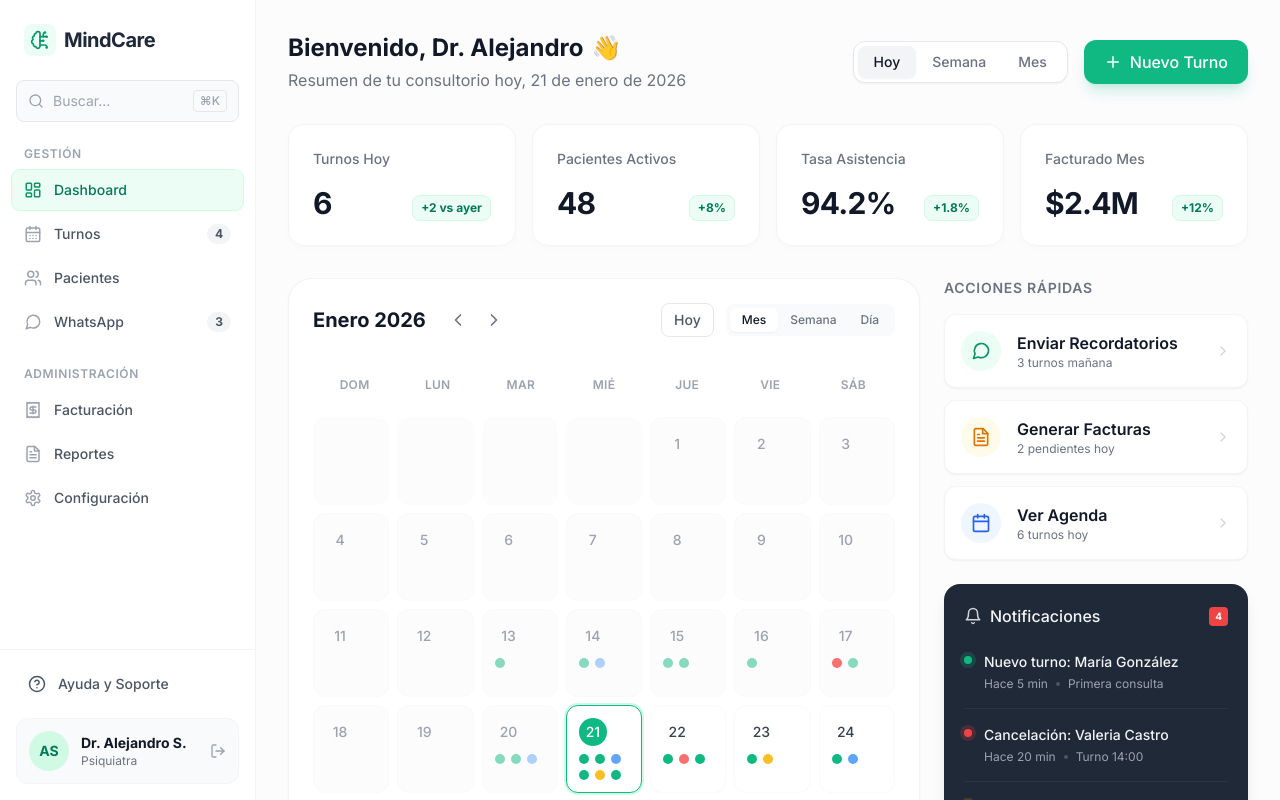
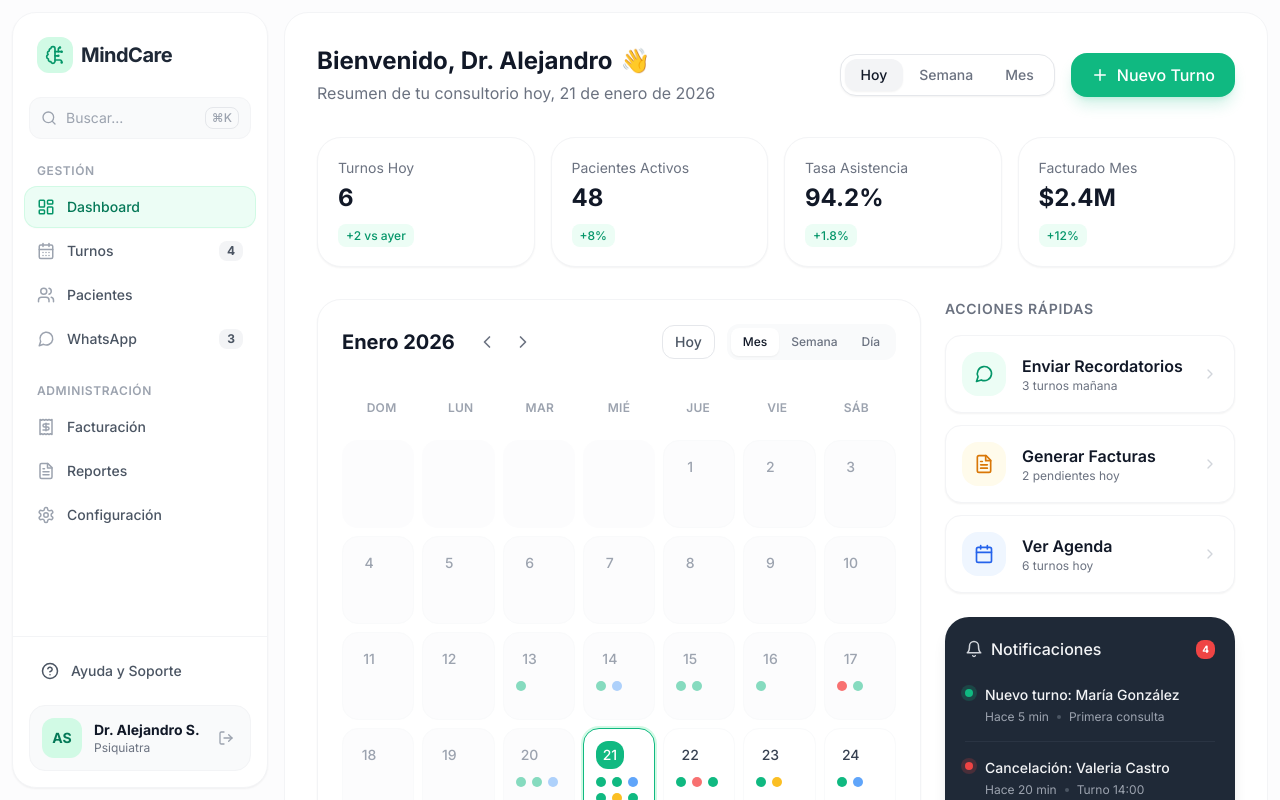
Before and after one commit to aidaptivecom-pixel/CRM-MEDICO, a React (Vite) app: page / in a window 1280 px wide. Shown: the top 800 px of the page. Built offline with nearby package versions, Linux system fonts and the light colour scheme.

Commit message:
Apply rounded borders to sidebar and main dashboard container

```diff
--- a/src/App.tsx
+++ b/src/App.tsx
@@ -90,7 +90,7 @@ function App() {
         return <FacturacionPage />;
       default:
         return (
-          <div className="bg-white rounded-2xl border border-gray-100 p-12 text-center">
+          <div className="bg-white rounded-3xl border border-gray-100 p-12 text-center">
             <p className="text-gray-500">Página en construcción</p>
           </div>
         );
@@ -100,10 +100,10 @@ function App() {
   const buttonConfig = getButtonConfig();
 
   return (
-    <div className="min-h-screen bg-gray-50/50">
+    <div className="min-h-screen bg-gray-50/50 p-3">
       <Sidebar currentPage={currentPage} onNavigate={setCurrentPage} />
 
-      <main className="md:ml-64 p-6 lg:p-8">
+      <main className="md:ml-[272px] p-6 lg:p-8 bg-white rounded-3xl min-h-[calc(100vh-24px)] border border-gray-100">
         <Header
           title={getPageTitle()}
           subtitle={getPageSubtitle()}
--- a/src/components/Calendar.tsx
+++ b/src/components/Calendar.tsx
@@ -55,23 +55,23 @@ const Calendar: React.FC = () => {
         <div className="flex items-center gap-4">
           <h2 className="text-xl font-bold text-gray-900">Enero 2026</h2>
           <div className="flex gap-1">
-            <button className="p-1.5 hover:bg-gray-100 rounded-full text-gray-500 transition-colors">
+            <button className="p-1.5 hover:bg-gray-100 rounded-xl text-gray-500 transition-colors">
               <ChevronLeft size={20} />
             </button>
-            <button className="p-1.5 hover:bg-gray-100 rounded-full text-gray-500 transition-colors">
+            <button className="p-1.5 hover:bg-gray-100 rounded-xl text-gray-500 transition-colors">
               <ChevronRight size={20} />
             </button>
           </div>
         </div>
 
         <div className="flex items-center gap-3">
-          <button className="text-sm font-medium text-gray-600 px-3 py-1.5 border border-gray-200 rounded-lg hover:bg-gray-50 transition-colors">
+          <button className="text-sm font-medium text-gray-600 px-3 py-1.5 border border-gray-200 rounded-xl hover:bg-gray-50 transition-colors">
             Hoy
           </button>
-          <div className="bg-gray-50 p-1 rounded-lg flex text-xs font-medium text-gray-500">
-            <button className="px-3 py-1 bg-white text-gray-900 shadow-sm rounded-md">Mes</button>
-            <button className="px-3 py-1 hover:text-gray-700 transition-colors">Semana</button>
-            <button className="px-3 py-1 hover:text-gray-700 transition-colors">Día</button>
+          <div className="bg-gray-50 p-1 rounded-xl flex text-xs font-medium text-gray-500">
+            <button className="px-3 py-1.5 bg-white text-gray-900 shadow-sm rounded-lg">Mes</button>
+            <button className="px-3 py-1.5 hover:text-gray-700 transition-colors rounded-lg">Semana</button>
+            <button className="px-3 py-1.5 hover:text-gray-700 transition-colors rounded-lg">Día</button>
           </div>
         </div>
       </div>
@@ -86,7 +86,7 @@ const Calendar: React.FC = () => {
 
       <div className="grid grid-cols-7 gap-y-2 gap-x-2 flex-1 auto-rows-fr">
         {[...Array(4)].map((_, i) => (
-          <div key={`prev-${i}`} className="min-h-[80px] p-2 bg-gray-50/50 rounded-xl border border-transparent"></div>
+          <div key={`prev-${i}`} className="min-h-[80px] p-2 bg-gray-50/50 rounded-2xl border border-transparent"></div>
         ))}
 
         {[...Array(31)].map((_, i) => {
@@ -99,7 +99,7 @@ const Calendar: React.FC = () => {
             <div
               key={day}
               className={`
-                relative min-h-[80px] p-3 rounded-xl border transition-all duration-200 group hover:shadow-md
+                relative min-h-[80px] p-3 rounded-2xl border transition-all duration-200 group hover:shadow-md
                 ${isToday
                   ? 'bg-white border-emerald-500 shadow-sm ring-2 ring-emerald-100'
                   : isPast
@@ -108,7 +108,7 @@ const Calendar: React.FC = () => {
               `}
             >
               <span className={`
-                text-sm font-medium mb-2 block w-7 h-7 flex items-center justify-center rounded-full
+                text-sm font-medium mb-2 block w-7 h-7 flex items-center justify-center rounded-xl
                 ${isToday
                   ? 'bg-emerald-500 text-white'
                   : isPast
@@ -140,7 +140,7 @@ const Calendar: React.FC = () => {
           <div className="flex items-center gap-1.5"><div className="w-2 h-2 rounded-full bg-blue-400"></div><span className="text-gray-500">Primera</span></div>
         </div>
 
-        <div className="flex items-center gap-2 px-3 py-1.5 bg-emerald-50 text-emerald-700 rounded-full border border-emerald-100">
+        <div className="flex items-center gap-2 px-3 py-1.5 bg-emerald-50 text-emerald-700 rounded-2xl border border-emerald-100">
           <div className="w-2 h-2 bg-emerald-500 rounded-full animate-pulse"></div>
           <span className="font-semibold">Doctoralia Premium Sincronizado</span>
           <CheckCircle2 size={12} className="ml-1" />
--- a/src/components/Header.tsx
+++ b/src/components/Header.tsx
@@ -33,16 +33,16 @@ const Header: React.FC<HeaderProps> = ({
       </div>
 
       <div className="flex items-center gap-4 self-start md:self-auto">
-        <div className="bg-white p-1 rounded-xl border border-gray-200 shadow-sm flex">
-          <button className="px-4 py-1.5 text-sm font-medium rounded-lg bg-gray-100 text-gray-900 shadow-sm">Hoy</button>
-          <button className="px-4 py-1.5 text-sm font-medium rounded-lg text-gray-500 hover:text-gray-900 hover:bg-gray-50 transition-colors">Semana</button>
-          <button className="px-4 py-1.5 text-sm font-medium rounded-lg text-gray-500 hover:text-gray-900 hover:bg-gray-50 transition-colors">Mes</button>
+        <div className="bg-white p-1 rounded-2xl border border-gray-200 shadow-sm flex">
+          <button className="px-4 py-1.5 text-sm font-medium rounded-xl bg-gray-100 text-gray-900 shadow-sm">Hoy</button>
+          <button className="px-4 py-1.5 text-sm font-medium rounded-xl text-gray-500 hover:text-gray-900 hover:bg-gray-50 transition-colors">Semana</button>
+          <button className="px-4 py-1.5 text-sm font-medium rounded-xl text-gray-500 hover:text-gray-900 hover:bg-gray-50 transition-colors">Mes</button>
         </div>
 
         {showNewButton && (
           <button
             onClick={onButtonClick}
-            className="flex items-center gap-2 bg-emerald-500 hover:bg-emerald-600 text-white px-5 py-2.5 rounded-xl font-medium transition-all shadow-lg shadow-emerald-500/20 active:scale-95"
+            className="flex items-center gap-2 bg-emerald-500 hover:bg-emerald-600 text-white px-5 py-2.5 rounded-2xl font-medium transition-all shadow-lg shadow-emerald-500/20 active:scale-95"
           >
             <Plus size={18} />
             <span>{buttonText}</span>
--- a/src/components/RightPanel.tsx
+++ b/src/components/RightPanel.tsx
@@ -8,9 +8,9 @@ const RightPanel: React.FC = () => {
       <section>
         <h3 className="text-sm font-semibold text-gray-500 uppercase tracking-wider mb-4">Acciones Rápidas</h3>
         <div className="space-y-3">
-          <button className="w-full bg-white p-4 rounded-xl border border-gray-100 shadow-sm hover:shadow-md hover:border-emerald-100 transition-all group text-left flex items-center justify-between">
+          <button className="w-full bg-white p-4 rounded-2xl border border-gray-100 shadow-sm hover:shadow-md hover:border-emerald-100 transition-all group text-left flex items-center justify-between">
             <div className="flex items-center gap-4">
-              <div className="w-10 h-10 rounded-full bg-emerald-50 flex items-center justify-center text-emerald-600 group-hover:scale-110 transition-transform">
+              <div className="w-11 h-11 rounded-2xl bg-emerald-50 flex items-center justify-center text-emerald-600 group-hover:scale-110 transition-transform">
                 <MessageCircle size={20} />
               </div>
               <div>
@@ -21,9 +21,9 @@ const RightPanel: React.FC = () => {
             <ChevronRight size={16} className="text-gray-300 group-hover:text-emerald-500" />
           </button>
 
-          <button className="w-full bg-white p-4 rounded-xl border border-gray-100 shadow-sm hover:shadow-md hover:border-amber-100 transition-all group text-left flex items-center justify-between">
+          <button className="w-full bg-white p-4 rounded-2xl border border-gray-100 shadow-sm hover:shadow-md hover:border-amber-100 transition-all group text-left flex items-center justify-between">
             <div className="flex items-center gap-4">
-              <div className="w-10 h-10 rounded-full bg-amber-50 flex items-center justify-center text-amber-600 group-hover:scale-110 transition-transform">
+              <div className="w-11 h-11 rounded-2xl bg-amber-50 flex items-center justify-center text-amber-600 group-hover:scale-110 transition-transform">
                 <FileText size={20} />
               </div>
               <div>
@@ -34,9 +34,9 @@ const RightPanel: React.FC = () => {
             <ChevronRight size={16} className="text-gray-300 group-hover:text-amber-500" />
           </button>
 
-          <button className="w-full bg-white p-4 rounded-xl border border-gray-100 shadow-sm hover:shadow-md hover:border-blue-100 transition-all group text-left flex items-center justify-between">
+          <button className="w-full bg-white p-4 rounded-2xl border border-gray-100 shadow-sm hover:shadow-md hover:border-blue-100 transition-all group text-left flex items-center justify-between">
             <div className="flex items-center gap-4">
-              <div className="w-10 h-10 rounded-full bg-blue-50 flex items-center justify-center text-blue-600 group-hover:scale-110 transition-transform">
+              <div className="w-11 h-11 rounded-2xl bg-blue-50 flex items-center justify-center text-blue-600 group-hover:scale-110 transition-transform">
                 <Calendar size={20} />
               </div>
               <div>
@@ -50,13 +50,13 @@ const RightPanel: React.FC = () => {
       </section>
 
       <section className="flex-1">
-        <div className="bg-[#1f2937] p-5 rounded-2xl shadow-lg flex flex-col h-full text-white">
+        <div className="bg-[#1f2937] p-5 rounded-3xl shadow-lg flex flex-col h-full text-white">
           <div className="flex items-center justify-between mb-6">
             <div className="flex items-center gap-2">
               <Bell size={18} className="text-gray-300" />
               <h3 className="font-medium text-gray-100">Notificaciones</h3>
             </div>
-            <span className="bg-red-500 text-white text-[10px] px-1.5 py-0.5 rounded font-bold">4</span>
+            <span className="bg-red-500 text-white text-[10px] px-1.5 py-0.5 rounded-lg font-bold">4</span>
           </div>
 
           <div className="space-y-4 flex-1">
@@ -123,7 +123,7 @@ const RightPanel: React.FC = () => {
             </div>
           </div>
 
-          <button className="w-full py-2 mt-4 text-xs font-medium text-gray-400 hover:text-white hover:bg-white/10 rounded-lg transition-all text-center">
+          <button className="w-full py-2 mt-4 text-xs font-medium text-gray-400 hover:text-white hover:bg-white/10 rounded-xl transition-all text-center">
             Ver todas las notificaciones
           </button>
         </div>
--- a/src/components/Sidebar.tsx
+++ b/src/components/Sidebar.tsx
@@ -20,10 +20,10 @@ interface SidebarProps {
 
 const Sidebar: React.FC<SidebarProps> = ({ currentPage, onNavigate }) => {
   return (
-    <aside className="hidden md:flex flex-col w-64 h-screen bg-white border-r border-gray-100 fixed left-0 top-0 z-20">
+    <aside className="hidden md:flex flex-col w-64 h-[calc(100vh-24px)] bg-white border border-gray-100 fixed left-3 top-3 z-20 rounded-3xl shadow-sm">
       {/* Logo */}
       <div className="p-6 flex items-center gap-2">
-        <div className="w-8 h-8 bg-emerald-50 rounded-lg flex items-center justify-center text-emerald-600">
+        <div className="w-9 h-9 bg-emerald-100 rounded-xl flex items-center justify-center text-emerald-600">
           <BrainCircuit size={20} />
         </div>
         <span className="text-xl font-bold text-gray-800 tracking-tight">MindCare</span>
@@ -36,9 +36,9 @@ const Sidebar: React.FC<SidebarProps> = ({ currentPage, onNavigate }) => {
           <input
             type="text"
             placeholder="Buscar..."
-            className="w-full bg-gray-50 border border-gray-200 text-sm text-gray-700 rounded-lg pl-9 pr-12 py-2.5 focus:outline-none focus:ring-2 focus:ring-emerald-100 transition-all"
+            className="w-full bg-gray-50 border border-gray-100 text-sm text-gray-700 rounded-xl pl-9 pr-12 py-2.5 focus:outline-none focus:ring-2 focus:ring-emerald-100 transition-all"
           />
-          <span className="absolute right-3 top-1/2 -translate-y-1/2 text-xs text-gray-400 font-medium border border-gray-200 rounded px-1.5 py-0.5">⌘K</span>
+          <span className="absolute right-3 top-1/2 -translate-y-1/2 text-xs text-gray-400 font-medium border border-gray-200 rounded-lg px-1.5 py-0.5">⌘K</span>
         </div>
       </div>
 
@@ -106,20 +106,20 @@ const Sidebar: React.FC<SidebarProps> = ({ currentPage, onNavigate }) => {
 
       {/* Footer */}
       <div className="p-4 border-t border-gray-100 space-y-4">
-        <a href="#" className="flex items-center gap-3 px-3 py-2 text-sm font-medium text-gray-600 hover:text-gray-900 rounded-lg transition-colors">
+        <a href="#" className="flex items-center gap-3 px-3 py-2 text-sm font-medium text-gray-600 hover:text-gray-900 rounded-xl transition-colors">
           <HelpCircle size={18} />
           <span>Ayuda y Soporte</span>
         </a>
 
-        <div className="flex items-center gap-3 p-3 bg-gray-50 rounded-xl border border-gray-100">
-          <div className="w-10 h-10 rounded-full bg-emerald-100 flex items-center justify-center text-emerald-700 font-bold text-sm">
+        <div className="flex items-center gap-3 p-3 bg-gray-50 rounded-2xl border border-gray-100">
+          <div className="w-10 h-10 rounded-xl bg-emerald-100 flex items-center justify-center text-emerald-700 font-bold text-sm">
             AS
           </div>
           <div className="flex-1 min-w-0">
             <p className="text-sm font-bold text-gray-900 truncate">Dr. Alejandro S.</p>
             <p className="text-xs text-gray-500 truncate">Psiquiatra</p>
           </div>
-          <button className="text-gray-400 hover:text-gray-600">
+          <button className="text-gray-400 hover:text-gray-600 p-1 hover:bg-gray-200 rounded-lg transition-colors">
             <LogOut size={16} />
           </button>
         </div>
@@ -140,7 +140,7 @@ const NavItem: React.FC<NavItemProps> = ({ icon: Icon, label, active, badge, onC
   <button
     onClick={onClick}
     className={`
-      w-full group flex items-center justify-between px-3 py-2.5 rounded-lg text-sm font-medium transition-all duration-200
+      w-full group flex items-center justify-between px-3 py-2.5 rounded-xl text-sm font-medium transition-all duration-200
       ${active
         ? 'bg-emerald-50 text-emerald-700 shadow-sm ring-1 ring-emerald-100'
         : 'text-gray-600 hover:bg-gray-50 hover:text-gray-900'}
@@ -151,7 +151,7 @@ const NavItem: React.FC<NavItemProps> = ({ icon: Icon, label, active, badge, onC
       <span>{label}</span>
     </div>
     {badge && (
-      <span className={`py-0.5 px-2 rounded-full text-xs font-bold ${active ? 'bg-emerald-100 text-emerald-700' : 'bg-gray-100 text-gray-600'}`}>
+      <span className={`py-0.5 px-2 rounded-lg text-xs font-bold ${active ? 'bg-emerald-100 text-emerald-700' : 'bg-gray-100 text-gray-600'}`}>
         {badge}
       </span>
     )}
--- a/src/components/StatCard.tsx
+++ b/src/components/StatCard.tsx
@@ -7,15 +7,17 @@ interface StatCardProps {
 }
 
 const StatCard: React.FC<StatCardProps> = ({ title, value, change }) => {
+  const isPositive = change.startsWith('+');
+
   return (
-    <div className="bg-white p-6 rounded-2xl border border-gray-100 shadow-[0_2px_8px_rgba(0,0,0,0.02)] hover:shadow-[0_4px_16px_rgba(0,0,0,0.06)] transition-all duration-300">
-      <h3 className="text-sm font-medium text-gray-500 mb-4">{title}</h3>
-      <div className="flex items-end justify-between">
-        <span className="text-3xl font-bold text-gray-900 tracking-tight">{value}</span>
-        <div className="flex items-center px-2 py-1 rounded-lg bg-emerald-50 text-emerald-700 border border-emerald-100">
-          <span className="text-xs font-bold">{change}</span>
-        </div>
-      </div>
+    <div className="bg-white p-5 rounded-3xl border border-gray-100 shadow-sm hover:shadow-md transition-shadow">
+      <p className="text-sm text-gray-500 mb-1">{title}</p>
+      <p className="text-2xl font-bold text-gray-900 mb-2">{value}</p>
+      <span className={`text-xs font-medium px-2 py-1 rounded-lg ${
+        isPositive ? 'bg-emerald-50 text-emerald-600' : 'bg-gray-100 text-gray-600'
+      }`}>
+        {change}
+      </span>
     </div>
   );
 };
```
